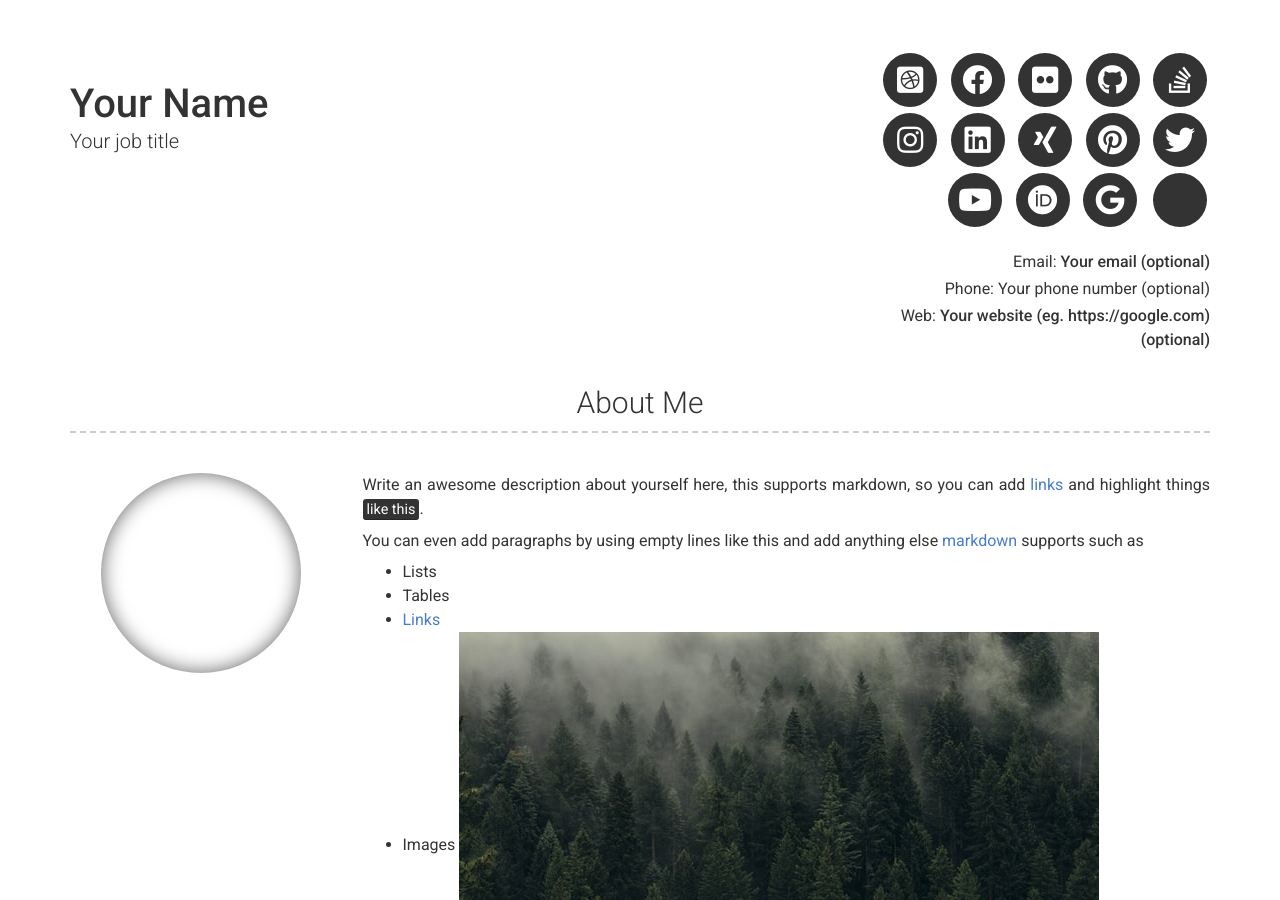
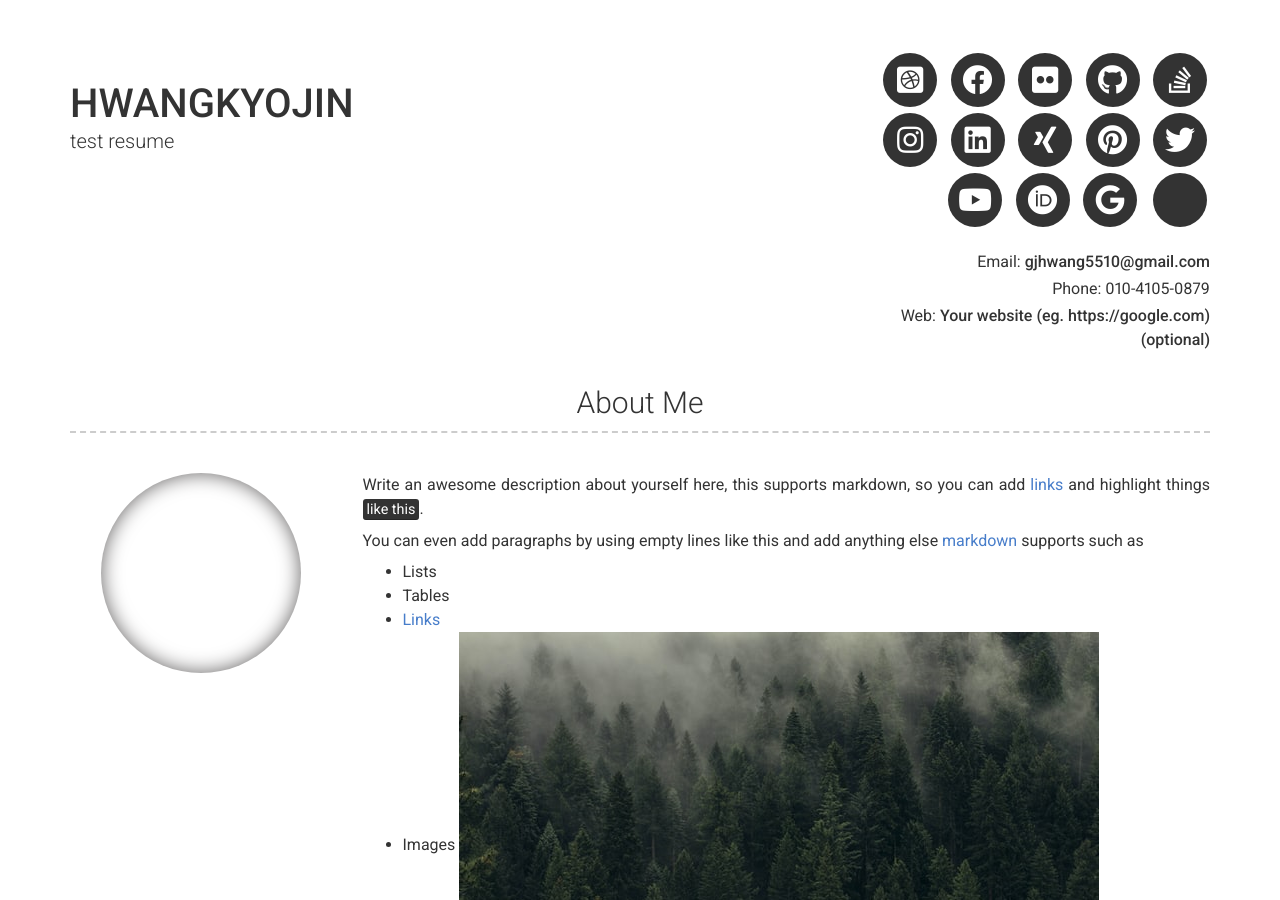
Before and after one commit to HWANGKYOJIN/HWANGKYOJIN.github.io, a Jekyll site: the page built from index.md, in a window 1280 px wide and 900 px high. Built offline with Jekyll 4.4.1, drawn with Linux system fonts in a browser that asks for light colours; nearby versions of some CDN libraries; some of the changed text lies outside the part shown.

Commit message:
Update _config.yml

```diff
--- a/_config.yml
+++ b/_config.yml
@@ -6,11 +6,11 @@ repository: Git repository where your resume will be hosted, only required if yo
 version: 2
 
 # Personal info
-name: Your Name
-title: Your job title
-email: Your email (optional)
+name: HWANGKYOJIN
+title: test resume
+email: gjhwang5510@gmail.com
 # email_title: Email (Email title override)
-phone: Your phone number (optional)
+phone: 010-4105-0879
 # phone_title: Phone (Phone title override)
 website: Your website (eg. https://google.com)(optional)
 # website_title: Web (Website title override)
```
